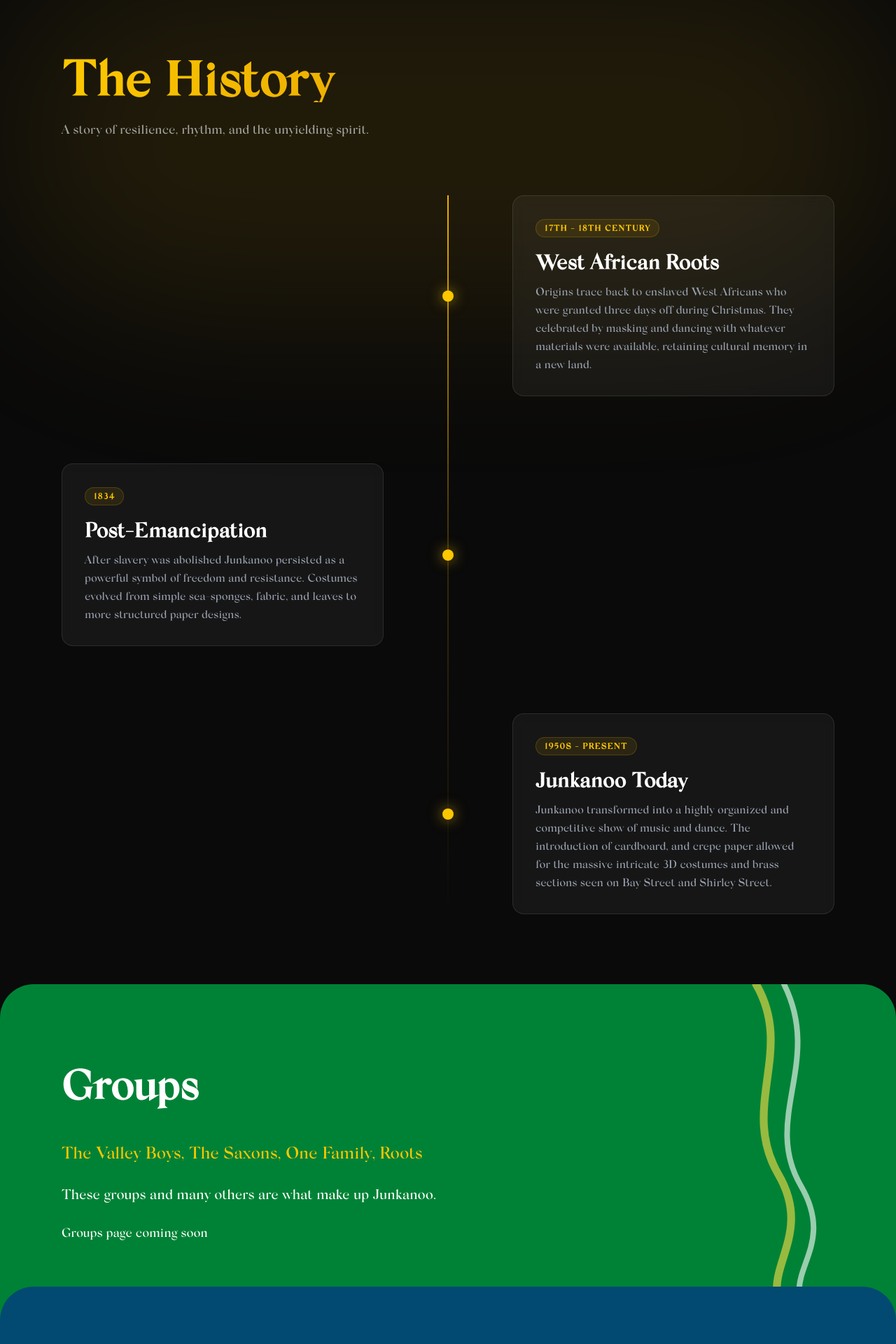
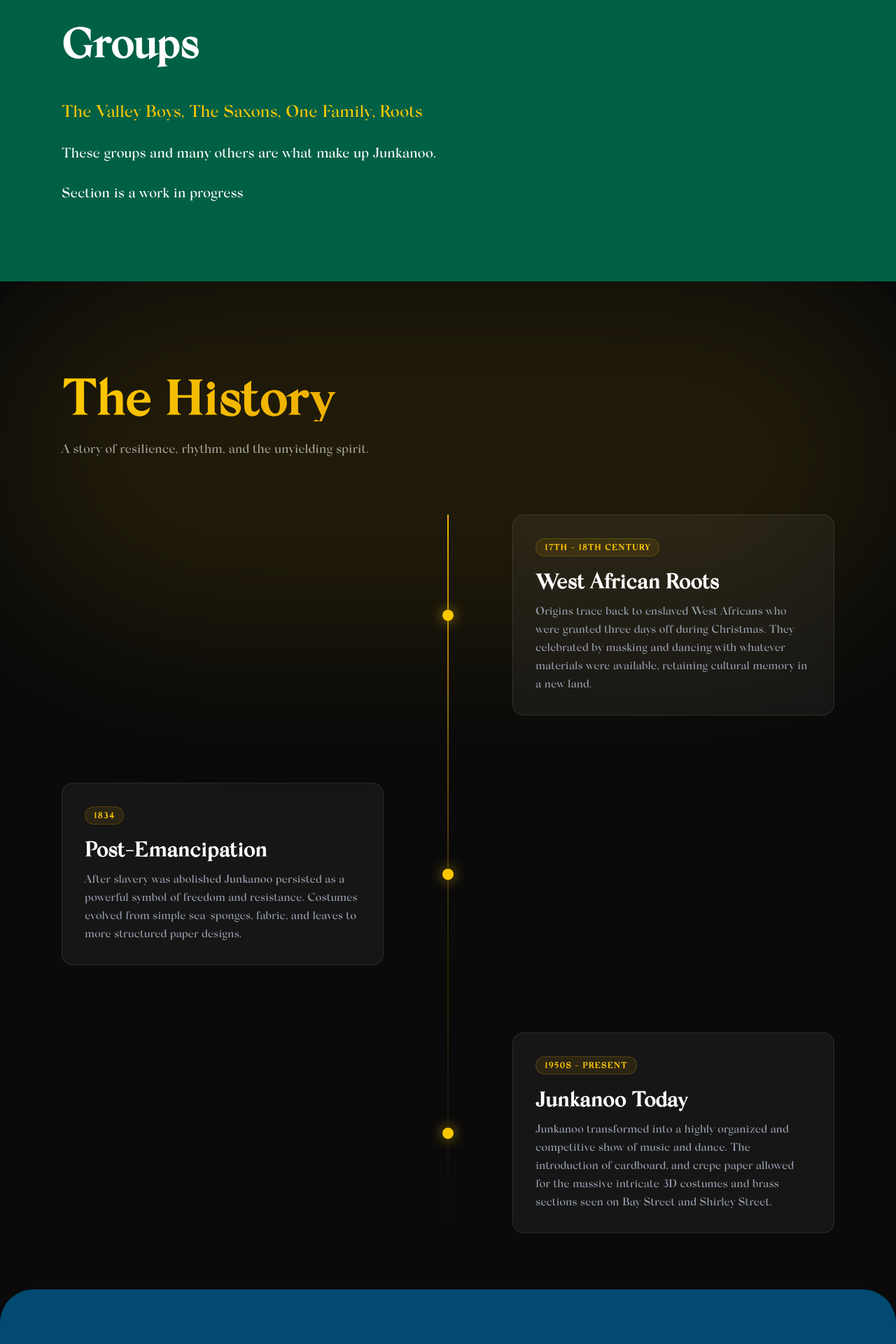
Before and after one commit to Haruni26/junkanoo-site, a Next.js app: page / in a window 1280 px wide. Shown: the part 1760-3680 px from the top of the page at 70% size. Built offline with nearby package versions, Linux system fonts and the light colour scheme.

Commit message:
Edited footer content and groups background color

```diff
--- a/app/components/footer.tsx
+++ b/app/components/footer.tsx
@@ -4,9 +4,7 @@ export default function Footer() {
       <p className="text-xs md:text-sm text-center text-white p-6">
         &copy; 2026 Aaron Seymour - All rights reserved <br />
         This site is just for demonstration purposes and a fun and creative
-        project to showcase my skill and my love for my culture <br />
-        Every image and video used was recorded or taken by me unless stated
-        otherwise
+        project to showcase my skill and my love for my culture.
       </p>
     </div>
   );
--- a/app/components/groups.tsx
+++ b/app/components/groups.tsx
@@ -3,33 +3,16 @@ import { motion } from "motion/react";
 export default function Groups() {
   return (
     <section
-      className="bg-green-700 w-full rounded-t-[3rem] py-28 -mt-7 relative z-20"
+      className="bg-emerald-800 w-full py-28 -mt-7 relative z-20"
       id="groups"
     >
-      <div className="absolute right-0 top-0 h-full w-[320px] opacity-60 pointer-events-none">
-        <svg viewBox="0 0 200 600" fill="none" className="h-full w-full">
-          <path
-            d="M50 0 C120 120 20 220 90 340 C160 460 40 520 110 600"
-            stroke="#FDE047"
-            strokeWidth="14"
-            strokeLinecap="round"
-          />
-          <path
-            d="M100 0 C170 140 60 240 130 360 C200 480 80 520 150 600"
-            stroke="white"
-            strokeWidth="10"
-            strokeLinecap="round"
-          />
-        </svg>
-      </div>
+      {/* Make this into a grid with each group having its own card */}
+      {/* grid grid-cols-1 md:grid-cols-2 */}
+      <motion.h2 initial={{ opacity: 0 }} whileInView={{ opacity: 1 }}>
+        <h1 className="text-5xl md:text-6xl font-bold text-white mb-12 max-w-6xl mx-auto px-6">
+          Groups
+        </h1>
 
-      <motion.h2
-        initial={{ opacity: 0 }}
-        whileInView={{ opacity: 1 }}
-        className="text-5xl md:text-6xl font-bold text-white mb-12 max-w-6xl mx-auto px-6"
-      >
-        Groups
-      </motion.h2>
         <div className="max-w-6xl mx-auto px-6 items-center">
           <p className="text-2xl text-yellow-400 leading-relaxed mb-6">
             The Valley Boys, The Saxons, One Family, Roots
@@ -38,13 +21,11 @@ export default function Groups() {
             These groups and many others are what make up Junkanoo.
           </p>{" "}
           <br />
-        <a
-          // href="./components/groups"
-          className="text-white hover:font-bold transition-colors text-lg"
-        >
-          Groups page coming soon
-        </a>
+          <p className="text-xl text-white leading-relaxed">
+            Section is a work in progress
+          </p>
         </div>
+      </motion.h2>
     </section>
   );
 }
--- a/app/page.tsx
+++ b/app/page.tsx
@@ -109,8 +109,8 @@ export default function Home() {
       </section>
 
       {/* Section Components */}
+      <Groups />
       <History />
-      <Groups />
       <Gallery />
 
       {/* About Section */}
```
Lines whose indentation alone changed are shown as unchanged.
